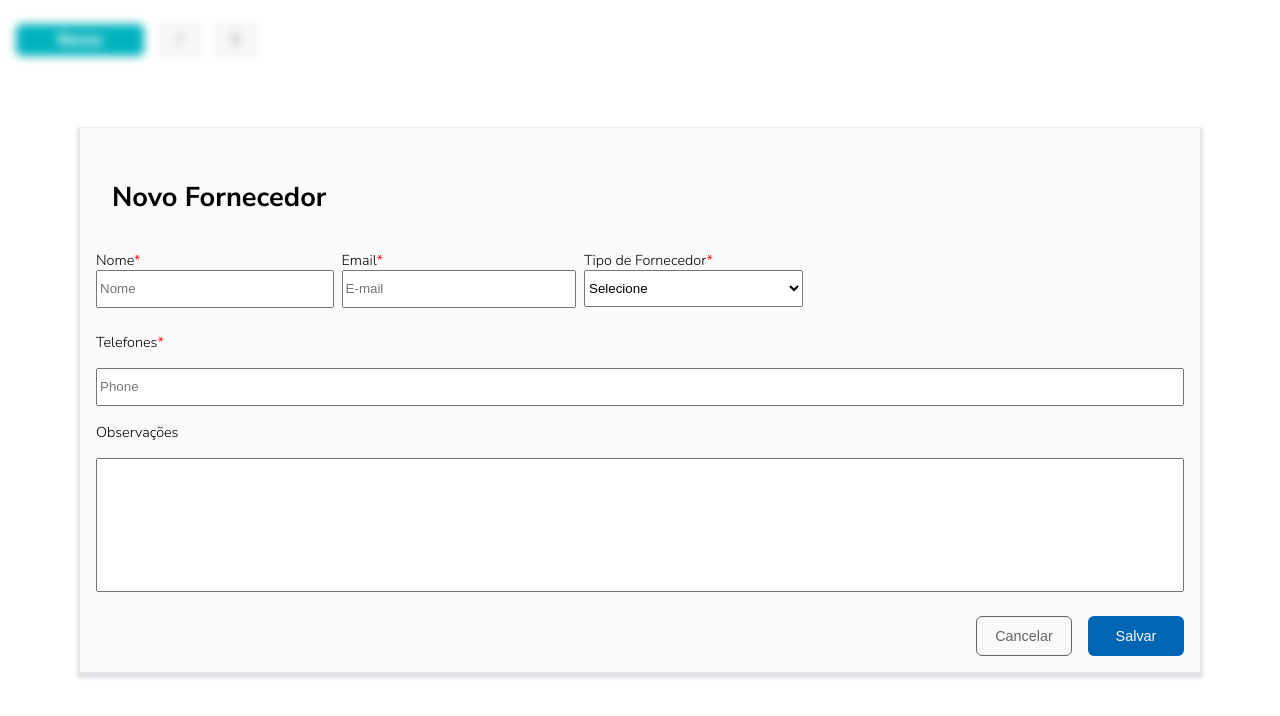
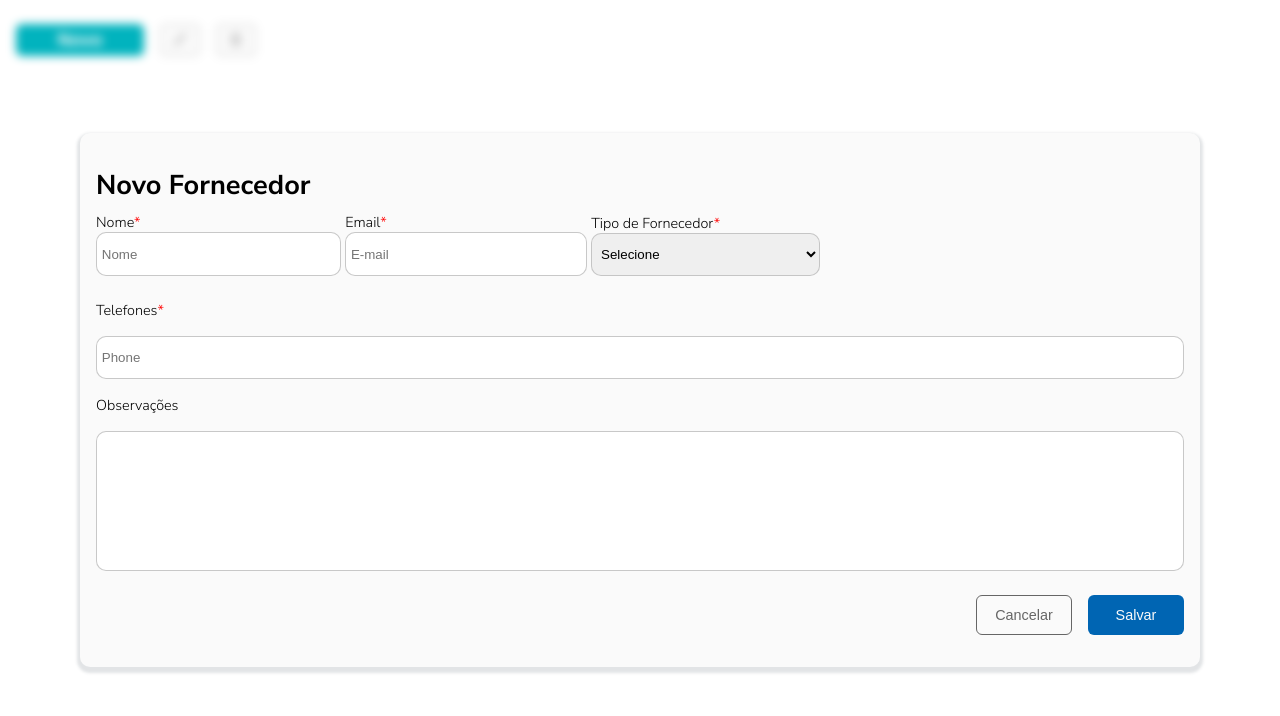
Before and after one commit to brunovdsa/CRUD-Frontend, a React (Vite) app: page / in a window 1280 px wide. Both pictures are taken after a click on the button "Novo". Shown: the top 716 px of the page. Built offline with nearby package versions, Linux system fonts and the light colour scheme; no server answers.

Commit message:
FIX: Correcoes no CSS dos modais e da table.

```diff
--- a/src/components/Form/Form.scss
+++ b/src/components/Form/Form.scss
@@ -6,7 +6,7 @@
 
   font-size: fonts.$body;
   font-weight: fonts.$semi-bold;
-  padding: 1rem 0;
+  padding: 0;
 }
 
 .form {
@@ -17,6 +17,8 @@
   grid-template-columns: 100%;
   gap: 1.5rem;
 
+  padding: 0 0 1rem;
+
   font-size: fonts.$text;
   font-weight: fonts.$light;
 
@@ -24,6 +26,13 @@
     border: 0;
     padding: 0;
     margin: 0;
+  }
+  input,
+  select,
+  textarea {
+    border: 1px solid colors.$disabled;
+    border-radius: 10px;
+    padding: 0.3rem;
   }
 
   input {
@@ -45,6 +54,7 @@
     .inputs-header {
       display: flex;
       justify-content: start;
+      align-items: flex-end;
       gap: 1rem;
 
       div {
@@ -54,7 +64,7 @@
         }
 
         select {
-          height: 2.33rem;
+          height: 2.7rem;
         }
       }
     }
--- a/src/components/Modal/DeleteSupplier/ModalDeleteSupplier.scss
+++ b/src/components/Modal/DeleteSupplier/ModalDeleteSupplier.scss
@@ -7,6 +7,7 @@
   justify-content: center;
   align-items: center;
   flex-direction: column;
+  text-align: center;
 }
 
 .container-modal-delete {
--- a/src/components/Modal/Modal.scss
+++ b/src/components/Modal/Modal.scss
@@ -17,6 +17,7 @@
 .modal {
   background-color: colors.$white;
   box-shadow: colors.$box-shadow;
+  border-radius: 10px;
 
   padding: 1rem;
   width: 85%;
--- a/src/components/Modal/RequestResponseModal/RequestResponseModal.scss
+++ b/src/components/Modal/RequestResponseModal/RequestResponseModal.scss
@@ -16,5 +16,5 @@
 .title {
   font-size: fonts.$primary;
   font-weight: fonts.$bold;
-  padding: 1rem;
+  margin-bottom: 0.5rem;
 }
--- a/src/components/Table/Tabel.scss
+++ b/src/components/Table/Tabel.scss
@@ -4,7 +4,7 @@
 .table-wrapper {
   margin-bottom: 1rem;
 
-  padding: 1rem 0.3rem;
+  padding: 1rem 0.5rem;
   background: #fff;
   overflow: hidden;
 }
```
